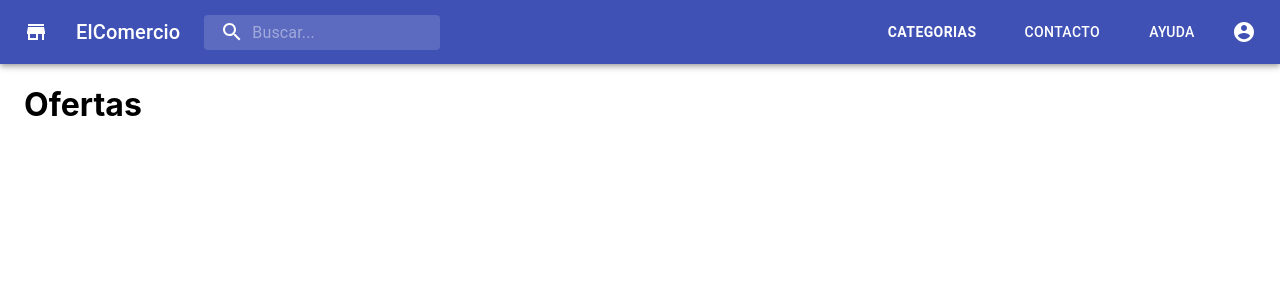
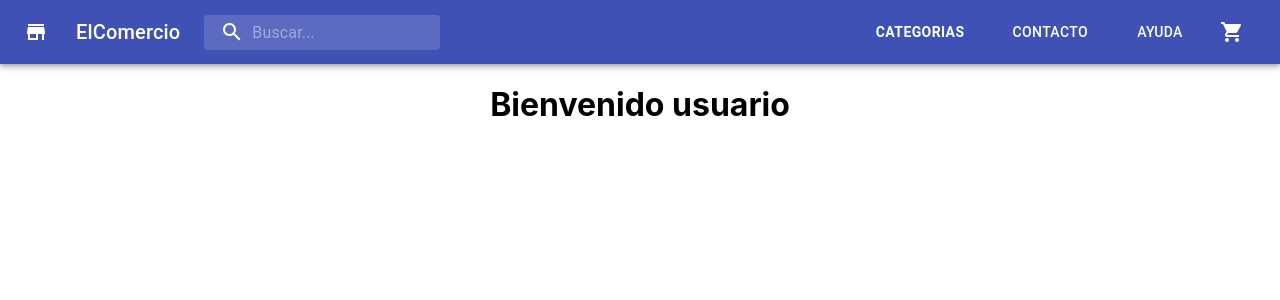
Before and after one commit to NicoFlecha/elcomercio, a React (Create React App) app: page / in a window 1280 px wide. Shown: the top 300 px of the page. Built offline with nearby package versions, Linux system fonts and the light colour scheme.

Commit message:
Creo CartWidget e ItemListContainer - Implemento en App

```diff
--- a/src/App.js
+++ b/src/App.js
@@ -1,5 +1,6 @@
 import { Container } from '@material-ui/core';
 import './App.css';
+import ItemListContainer from './components/ItemListContainer';
 import NavBar from './components/NavBar';
 
 const menuItems = [
@@ -20,9 +21,7 @@ function App() {
   return (
     <div className="App">
       <NavBar items={menuItems} />
-      <Container>
-        <h1 style={{textAlign: 'left'}}>Ofertas</h1>
-      </Container>
+      <ItemListContainer greeting="Bienvenido usuario" />
     </div>
   );
 }
--- /dev/null
+++ b/src/components/CartWidget.jsx
@@ -0,0 +1,14 @@
+    import { IconButton } from '@material-ui/core';
+import { ShoppingCart as ShoppingCartIcon} from '@material-ui/icons';
+
+const CartWidget = ({color = "inherit"}) => {
+
+    return (
+        <IconButton>
+            <ShoppingCartIcon htmlColor={color} />
+        </IconButton>
+    );
+
+}
+
+export default CartWidget;
--- /dev/null
+++ b/src/components/ItemListContainer.jsx
@@ -0,0 +1,5 @@
+const ItemListContainer = ({greeting = 'Hola usuario'}) => {
+    return <h1>{greeting}</h1>;
+}
+
+export default ItemListContainer;
--- a/src/components/NavBar.jsx
+++ b/src/components/NavBar.jsx
@@ -3,6 +3,7 @@ import { alpha, makeStyles } from '@material-ui/core/styles';
 import { AppBar, Toolbar, IconButton, Typography, InputBase, Badge, MenuItem, Menu, Button } from '@material-ui/core';
 import { Store as StoreIcon, Search as SearchIcon, AccountCircle, More as MoreIcon} from "@material-ui/icons";
 import MenuSimple from './MenuSimple';
+import CartWidget from './CartWidget';
 
 const useStyles = makeStyles((theme) => ({
   grow: {
@@ -121,16 +122,9 @@ const NavBar = (props) => {
       onClose={handleMobileMenuClose}
     >
         <MenuItems items={items} />
-        <MenuItem onClick={handleProfileMenuOpen}>
-            <IconButton
-                aria-label="account of current user"
-                aria-controls="primary-search-account-menu"
-                aria-haspopup="true"
-                color="inherit"
-            >
-                <AccountCircle />
-            </IconButton>
-            <p>Profile</p>
+        <MenuItem>
+          <CartWidget />
+          Carrito
         </MenuItem>
     </Menu>
   );
@@ -181,7 +175,7 @@ const MenuItems = ({items}, mobile = false) => {
           <div className={classes.grow} />
           <div className={classes.sectionDesktop}>
             <MenuItems items={props} />
-            <IconButton
+            {/* <IconButton
               edge="end"
               aria-label="account of current user"
               aria-controls={menuId}
@@ -190,7 +184,8 @@ const MenuItems = ({items}, mobile = false) => {
               color="inherit"
             >
               <AccountCircle />
-            </IconButton>
+            </IconButton> */}
+            <CartWidget color="white" />
           </div>
           <div className={classes.sectionMobile}>
             <IconButton
```
